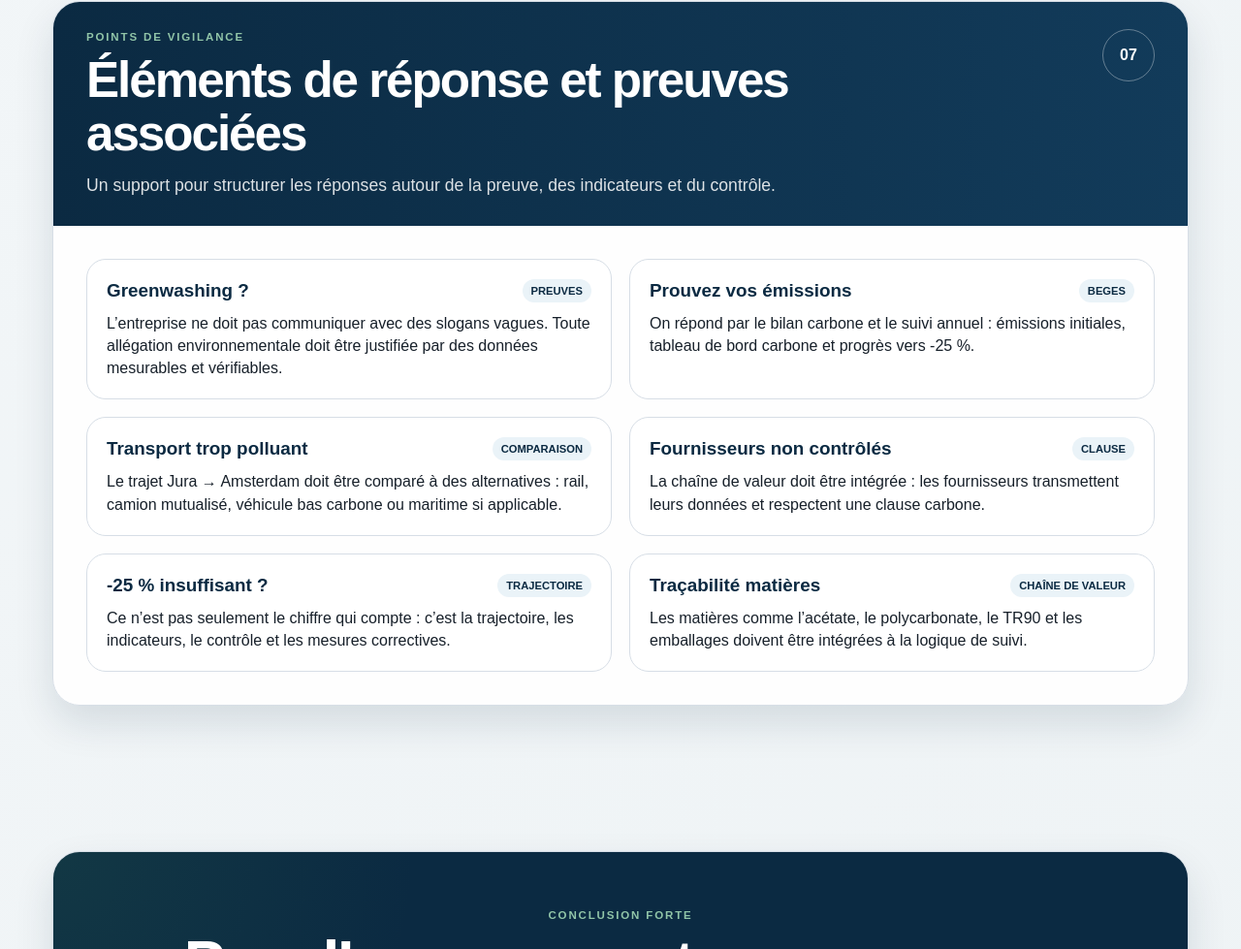
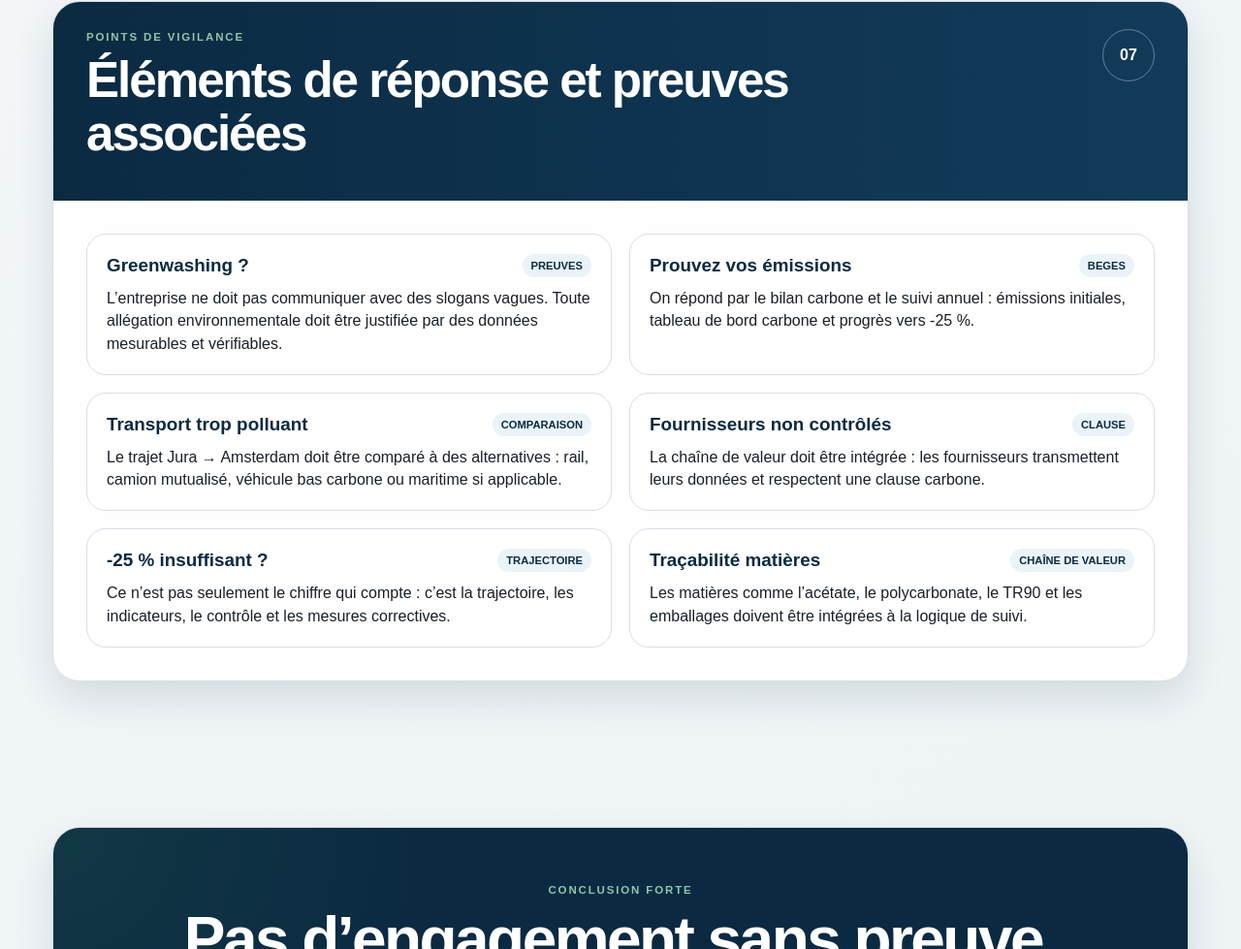
Before and after one commit to cmalocadoret-ctrl/an, a plain HTML site: page index.html in a window 1280 px wide. Shown: the part 5332-6311 px from the top of the page at 97% size. Drawn offline with Linux system fonts and the light colour scheme.

Commit message:
Update index.html

```diff
--- a/index.html
+++ b/index.html
@@ -904,7 +904,7 @@
           <div>
             <div class="label">Points de vigilance</div>
             <h2>Éléments de réponse et preuves associées</h2>
-            <p class="subtitle">Un support pour structurer les réponses autour de la preuve, des indicateurs et du contrôle.</p>
+            <p class="subtitle"></p>
           </div>
           <div class="slide-number">07</div>
         </div>
```
